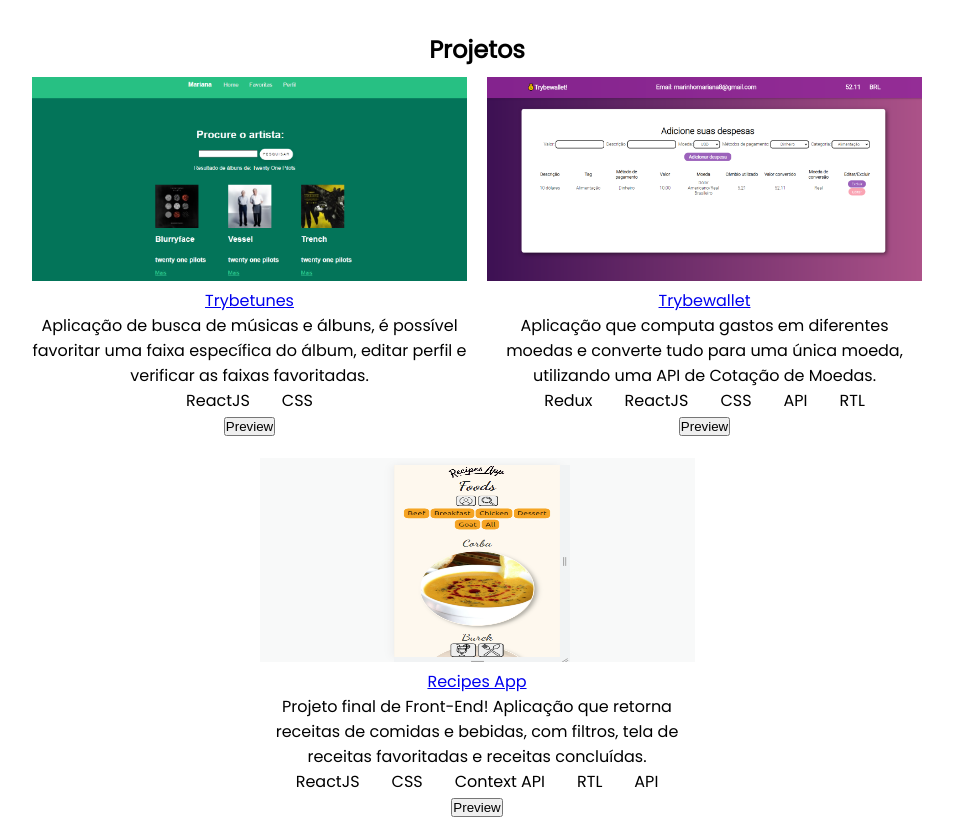
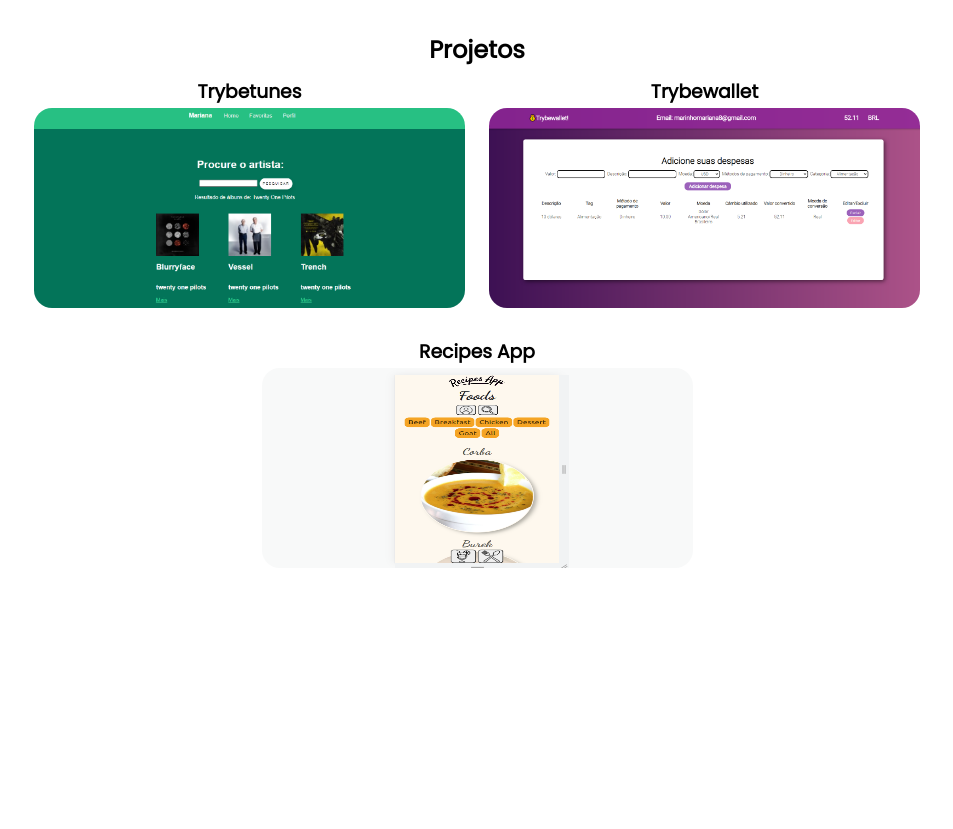
Before and after one commit to mariyzx/portfolio, a React (Create React App) app: page /projetos in a window 1280 px wide. Shown: the whole page, without its empty margins (163-1116 px from the left). After the commit the page ends 800 px from the top, so only its background shows below. Built offline with nearby package versions, Linux system fonts and the light colour scheme.

Commit message:
Estilizand cards de projetos

```diff
--- a/src/pages/Projetos.jsx
+++ b/src/pages/Projetos.jsx
@@ -1,6 +1,6 @@
 import React from "react";
 import projects from '../projects/projects';
-import { CardProject, DivProjects, MainProject } from "../styles/components/Projects";
+import { AboutProject, CardProject, DivProjects, MainProject } from "../styles/components/Projects";
 
 class Projetos extends React.Component {
   render() {
@@ -9,20 +9,20 @@ class Projetos extends React.Component {
         <h2>Projetos</h2>
         <DivProjects>
           {projects.map((project, index) => (
-            <CardProject key={ index } onClick={ () => this.showDetails(project)} className="project">
-              <img width="435px" height="204px" src={ project.img } alt={ project.description } className="img-project" />
-              <p><a href={project.links.github} target="_blank" rel="noreferrer">{project.name}</a></p>
-              <p>{project.description}</p>
-              <div className="tech">
+            <CardProject key={ index } onClick={ () => this.showDetails(project)}>
+              <h3><a href={project.links.github} target="_blank" rel="noreferrer">{project.name}</a></h3>
+              <img width="435px" height="204px" src={ project.img } alt={ project.description } />
+              <AboutProject>
+                <p>{project.description}</p>
                 <ul>
                   {project.tech.map((a, index) => (
                     <li key={ index }>{a}</li>
                   ))}
                 </ul>
-              </div>
-              <a href={project.links.preview} target="_blank" rel="noreferrer">
-                <button className="btn btn-primary">Preview</button>
-              </a>
+                <a href={project.links.preview} target="_blank" rel="noreferrer">
+                  <button className="btn btn-primary">Preview</button>
+                </a>
+              </AboutProject>
             </CardProject>
           ))}
         </DivProjects>
--- a/src/styles/components/Projects.js
+++ b/src/styles/components/Projects.js
@@ -23,6 +23,7 @@ export const DivProjects = styled.div`
 export const CardProject = styled.div`
   flex: 0 1 24%;
   padding: 10px;
+  position: relative;
 
   div > ul {
     display: flex;
@@ -31,7 +32,41 @@ export const CardProject = styled.div`
     list-style-type: none;
   }
 
-  @media only screen and (max-width: 435px) {
+  a {
+    text-decoration: none;
+    color: black;
+  }
 
+  img {
+    border: 2px solid transparent;
+    border-radius: 20px;
   }
+
+  :hover div {
+    cursor: pointer;
+    padding: 8px 15px;
+    visibility: visible;
+    opacity: 1;
+  }
+
+  :hover img {
+    filter: blur(2px)
+  }
+
 `
+
+export const AboutProject = styled.div`
+  position: absolute;
+  display: flex;
+  flex-direction: column;
+  align-items: center;
+  justify-content: center;
+  width: 435px;
+  text-align: center;
+  bottom: 0;
+  margin-bottom: 4rem;
+  opacity: 0;
+  visibility: hidden;
+  transition: visibility 0s, opacity 0.5s linear;
+
+`
--- a/src/styles/components/Title.js
+++ b/src/styles/components/Title.js
@@ -7,11 +7,10 @@ export const MainTitle = styled.section`
   flex-direction: column;
 
   h1 {
-    border-right: 2px solid rgba(255, 255, 266, 0.75);
     white-space: nowrap;
     overflow: hidden;
-    -webkit-animation: tracking-in-expand 0.7s cubic-bezier(0.215, 0.610, 0.355, 1.000) both;
-    animation: tracking-in-expand 0.7s cubic-bezier(0.215, 0.610, 0.355, 1.000) both;
+    -webkit-animation: tracking-in-expand 1s cubic-bezier(0.215, 0.610, 0.355, 1.000) both;
+    animation: tracking-in-expand 1s cubic-bezier(0.215, 0.610, 0.355, 1.000) both;
   }
 
   @-webkit-keyframes tracking-in-expand {
```
